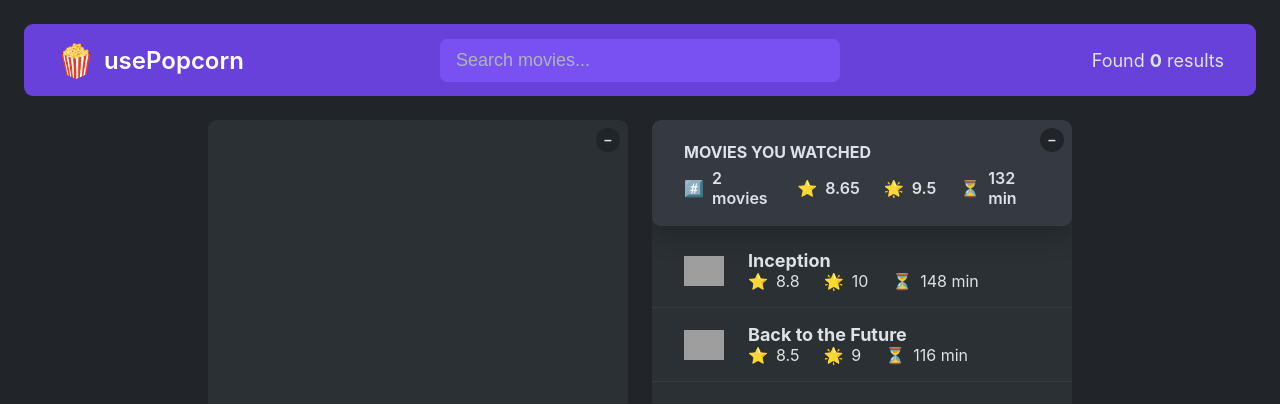
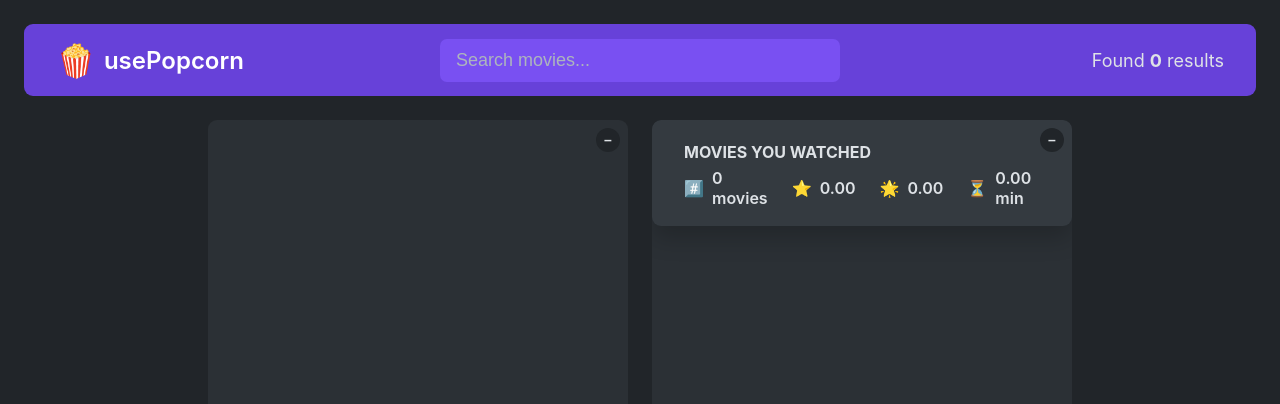
Before and after one commit to kumarharsh13/use-popcorn, a React (Create React App) app: page / in a window 1280 px wide. Shown: the top 404 px of the page. Built offline with nearby package versions, Linux system fonts and the light colour scheme; grey boxes are pictures that could not be loaded.

Commit message:
Added movie to watched list

```diff
--- a/src/App.js
+++ b/src/App.js
@@ -133,9 +133,16 @@ function Movie({ movie, onSelectMovie }) {
   );
 }
 
-function MovieDetails({ selectedId, onCloseMovie }) {
+function MovieDetails({ watched, selectedId, onCloseMovie, onAddWatched }) {
   const [movie, setMovie] = useState({});
   const [isLoading, setIsLoading] = useState(false);
+  const [userRating, setUserRating] = useState("");
+
+  const isWatched = watched.map((movie) => movie.imdbID).includes(selectedId);
+
+  const watchedUserRating = watched.find(
+    (movie) => movie.imdbID === selectedId
+  )?.userRating;
 
   const {
     Title: title,
@@ -149,6 +156,21 @@ function MovieDetails({ selectedId, onCloseMovie }) {
     Director: director,
     Genre: genre,
   } = movie;
+
+  function handleAdd() {
+    const newWatchedMovie = {
+      imdbID: selectedId,
+      title,
+      year,
+      poster,
+      imdbRating: Number(imdbRating),
+      runtime: Number(runtime.split(" ").at(0)),
+      userRating,
+    };
+
+    onAddWatched(newWatchedMovie);
+    onCloseMovie();
+  }
 
   useEffect(
     function () {
@@ -190,7 +212,24 @@ function MovieDetails({ selectedId, onCloseMovie }) {
           </header>
           <section>
             <div className="rating">
-              <StarRating maxRating={10} size={24} />
+              {!isWatched ? (
+                <>
+                  <StarRating
+                    maxRating={10}
+                    size={24}
+                    onSetRating={setUserRating}
+                  />
+                  {userRating > 0 && (
+                    <button className="btn-add" onClick={handleAdd}>
+                      + Add to list
+                    </button>
+                  )}
+                </>
+              ) : (
+                <p>
+                  You rated this movie {watchedUserRating} <span>⭐</span>
+                </p>
+              )}
             </div>
             <p>
               <em>{plot}</em>
@@ -219,36 +258,40 @@ function WatchedSummary({ watched }) {
         </p>
         <p>
           <span>⭐️</span>
-          <span>{avgImdbRating}</span>
+          <span>{avgImdbRating.toFixed(2)}</span>
         </p>
         <p>
           <span>🌟</span>
-          <span>{avgUserRating}</span>
+          <span>{avgUserRating.toFixed(2)}</span>
         </p>
         <p>
           <span>⏳</span>
-          <span>{avgRuntime} min</span>
+          <span>{avgRuntime.toFixed(2)} min</span>
         </p>
       </div>
     </div>
   );
 }
 
-function WatchedMoviesList({ watched }) {
+function WatchedMoviesList({ watched, onDeleteWacthed }) {
   return (
     <ul className="list">
       {watched.map((movie) => (
-        <WatchedMovie movie={movie} key={movie.imdbID} />
+        <WatchedMovie
+          movie={movie}
+          key={movie.imdbID}
+          onDeleteWacthed={onDeleteWacthed}
+        />
       ))}
     </ul>
   );
 }
 
-function WatchedMovie({ movie }) {
+function WatchedMovie({ movie, onDeleteWacthed }) {
   return (
     <li>
-      <img src={movie.Poster} alt={`${movie.Title} poster`} />
-      <h3>{movie.Title}</h3>
+      <img src={movie.poster} alt={`${movie.iitle} poster`} />
+      <h3>{movie.title}</h3>
       <div>
         <p>
           <span>⭐️</span>
@@ -262,6 +305,12 @@ function WatchedMovie({ movie }) {
           <span>⏳</span>
           <span>{movie.runtime} min</span>
         </p>
+        <button
+          className="btn-delete"
+          onClick={() => onDeleteWacthed(movie.imdbID)}
+        >
+          X
+        </button>
       </div>
     </li>
   );
@@ -280,8 +329,8 @@ function ErrorMessage({ message }) {
 }
 export default function App() {
   const [query, setQuery] = useState("");
-  const [movies, setMovies] = useState(tempMovieData);
-  const [watched, setWatched] = useState(tempWatchedData);
+  const [movies, setMovies] = useState([]);
+  const [watched, setWatched] = useState([]);
   const [isLoading, setIsLoading] = useState(false);
   const [error, setError] = useState("");
   const [selectedId, setSelectedId] = useState(null);
@@ -299,6 +348,14 @@ export default function App() {
 
   function handleCloseMovie() {
     setSelectedId(null);
+  }
+
+  function handleAddWatched(movie) {
+    setWatched((watched) => [...watched, movie]);
+  }
+
+  function handleDeleteWatched(id) {
+    setWatched((watched) => watched.filter((movie) => movie.imdbID !== id));
   }
 
   useEffect(
@@ -324,7 +381,7 @@ export default function App() {
           setIsLoading(false);
         }
       }
-      if (query.length < 1) {
+      if (query.length < 3) {
         setMovies([]);
         setError("");
         return;
@@ -352,13 +409,18 @@ export default function App() {
         <Box>
           {selectedId ? (
             <MovieDetails
+              watched={watched}
               selectedId={selectedId}
               onCloseMovie={handleCloseMovie}
+              onAddWatched={handleAddWatched}
             />
           ) : (
             <>
               <WatchedSummary watched={watched} />
-              <WatchedMoviesList watched={watched} />
+              <WatchedMoviesList
+                watched={watched}
+                onDeleteWacthed={handleDeleteWatched}
+              />
             </>
           )}
         </Box>
```
